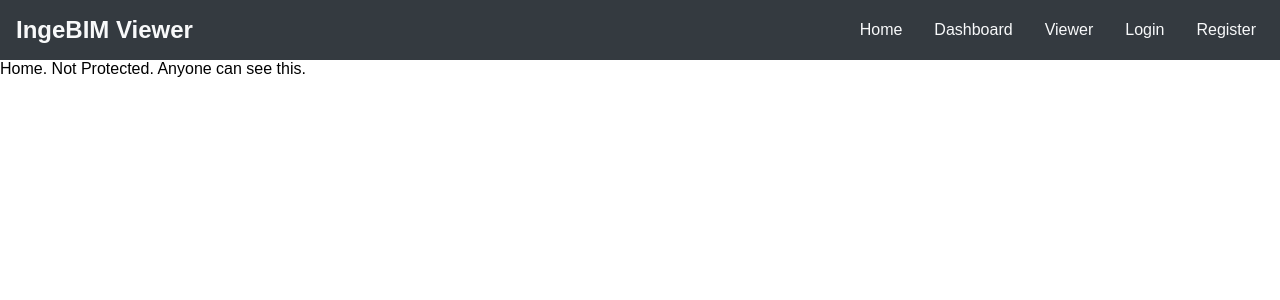
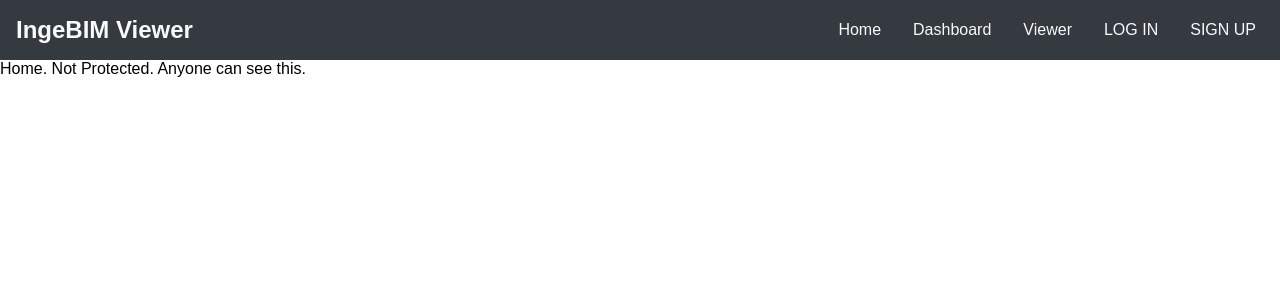
Before and after one commit to 0xtakemichi/bimviewer-web-app, a React (Vite) app: page / in a window 1280 px wide. Shown: the top 300 px of the page. Built offline with nearby package versions, Linux system fonts and the light colour scheme; no server answers; what @thatopen/ui would draw is missing.

Commit message:
Added CSS grid to the body and words substitution in pages

```diff
--- a/index.html
+++ b/index.html
@@ -6,7 +6,7 @@
   <link rel="icon" type="image/svg+xml" href="/vite.svg" />
   <meta name="viewport" content="width=device-width, initial-scale=1.0" />
   <title>BIM App</title>
-  <link rel="stylesheet" href="./src/style.css">
+  <link rel="stylesheet" href="./src/styles/style.css">
 </head>
 
 <body>
--- a/src/pages/Login.tsx
+++ b/src/pages/Login.tsx
@@ -42,7 +42,7 @@ export default class Login extends Component<{}, LoginState> {
   render() {
     return (
       <div className="login-container">
-        <h1 className="login-title">Login</h1>
+        <h1 className="login-title">Log In</h1>
         <form onSubmit={this.handleSubmit}>
           <div className="form-group">
             <label>Email</label>
@@ -70,7 +70,7 @@ export default class Login extends Component<{}, LoginState> {
             </div>
           )}
           <button type="submit" className="btn btn-primary">
-            Login
+            Log In
           </button>
         </form>
       </div>
--- a/src/pages/Register.tsx
+++ b/src/pages/Register.tsx
@@ -35,7 +35,7 @@ export default class Register extends Component<{}, RegisterState> {
   render() {
     return (
       <div className="login-container">
-        <h1 className="login-title">Register</h1>
+        <h1 className="login-title">Sign Up</h1>
         <form onSubmit={this.handleSubmit}>
           <div className="form-group">
             <label>Email</label>
@@ -60,7 +60,7 @@ export default class Register extends Component<{}, RegisterState> {
             </div>
           )}
           <button type="submit" className="btn btn-primary">
-            Register
+            Sign Up
           </button>
         </form>
       </div>
--- a/src/router/AppRouter.tsx
+++ b/src/router/AppRouter.tsx
@@ -83,19 +83,19 @@ class AppRouter extends Component<{}, { authed: boolean; loading: boolean }> {
                     }}
                     className="navbar-btn"
                   >
-                    Logout
+                    Log Out
                   </button>
                 </li>
               ) : (
                 <>
                   <li>
                     <Link to="/login" className="navbar-link">
-                      Login
+                      LOG IN
                     </Link>
                   </li>
                   <li>
                     <Link to="/register" className="navbar-link">
-                      Register
+                      SIGN UP
                     </Link>
                   </li>
                 </>
--- a/src/style.css
+++ b/src/styles/style.css
@@ -70,6 +70,7 @@ html.bim-ui-light {
 }
 
 body {
+  display: grid;
   height: 100vh;
 }
 
```
Also changed, not shown: src/assets/user-svgrepo-com.svg (added).
